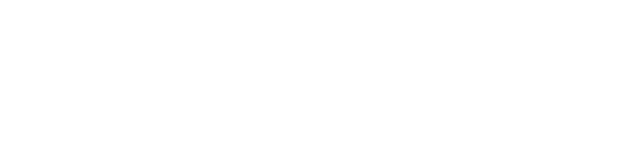
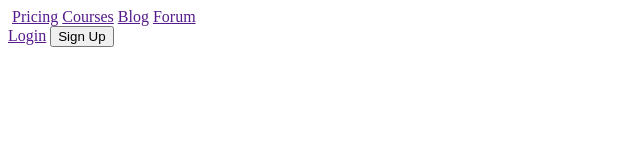
Before and after one commit to oopchi/css_course, a plain HTML site: page index.html in a window 1280 px wide. Shown: the whole page, without its empty margins (0-640 px from the left). Drawn offline with Linux system fonts and the light colour scheme.

Commit message:
feat: finished header in html and added styles.css file without content

```diff
--- a/index.html
+++ b/index.html
@@ -5,10 +5,23 @@
     <meta charset="UTF-8">
     <meta name="viewport" content="width=device-width, initial-scale=1.0">
     <title>Document</title>
+    <link rel="stylesheet" href="css/style.css">
 </head>
 
 <body>
-
+    <header>
+        <div>
+            <img src="" alt="">
+            <a href="">Pricing</a>
+            <a href="">Courses</a>
+            <a href="">Blog</a>
+            <a href="">Forum</a>
+        </div>
+        <div>
+            <a href="">Login</a>
+            <button>Sign Up</button>
+        </div>
+    </header>
 </body>
 
 </html>
```
Also changed, not shown: css/styles.css (added).
